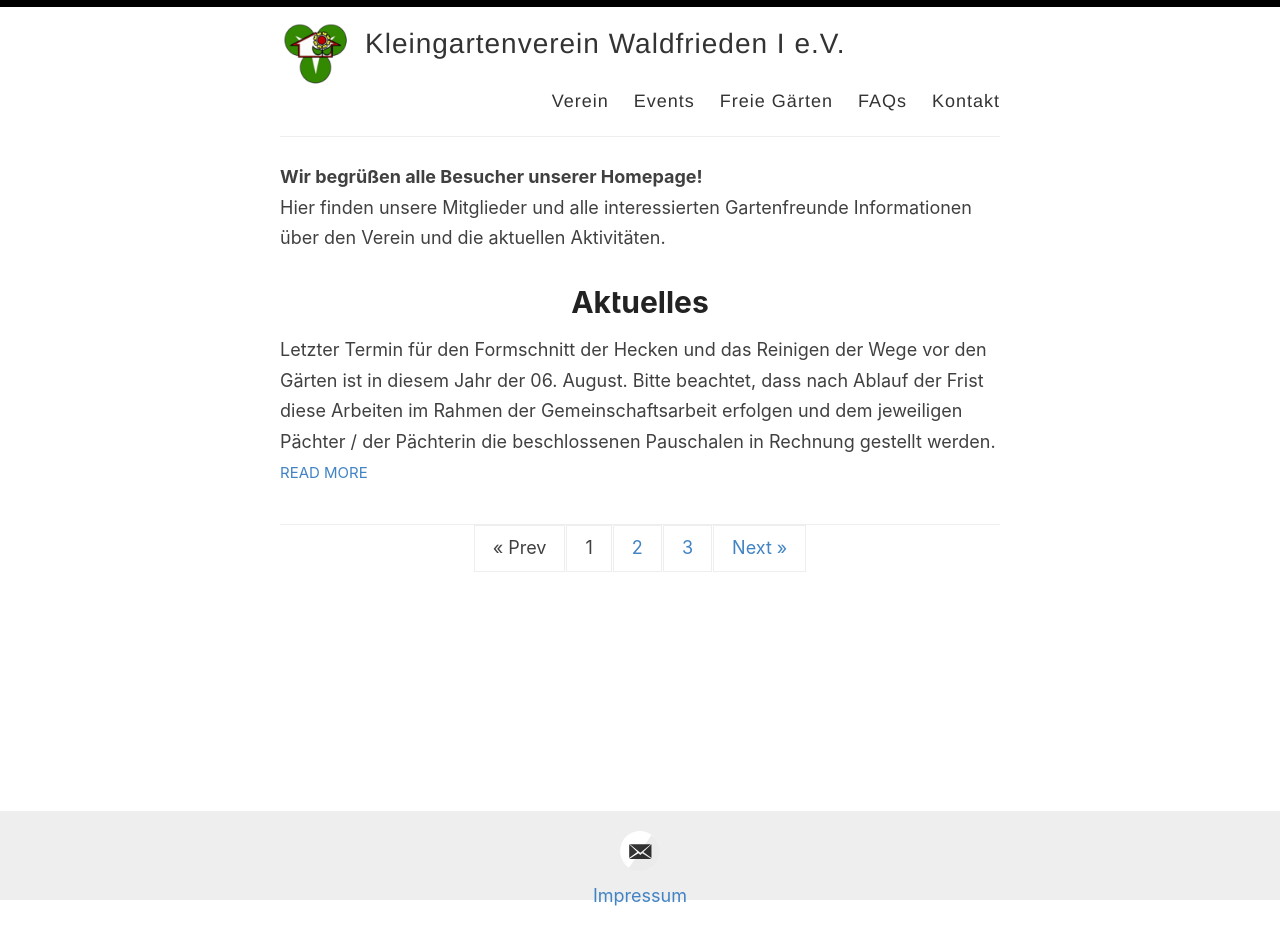
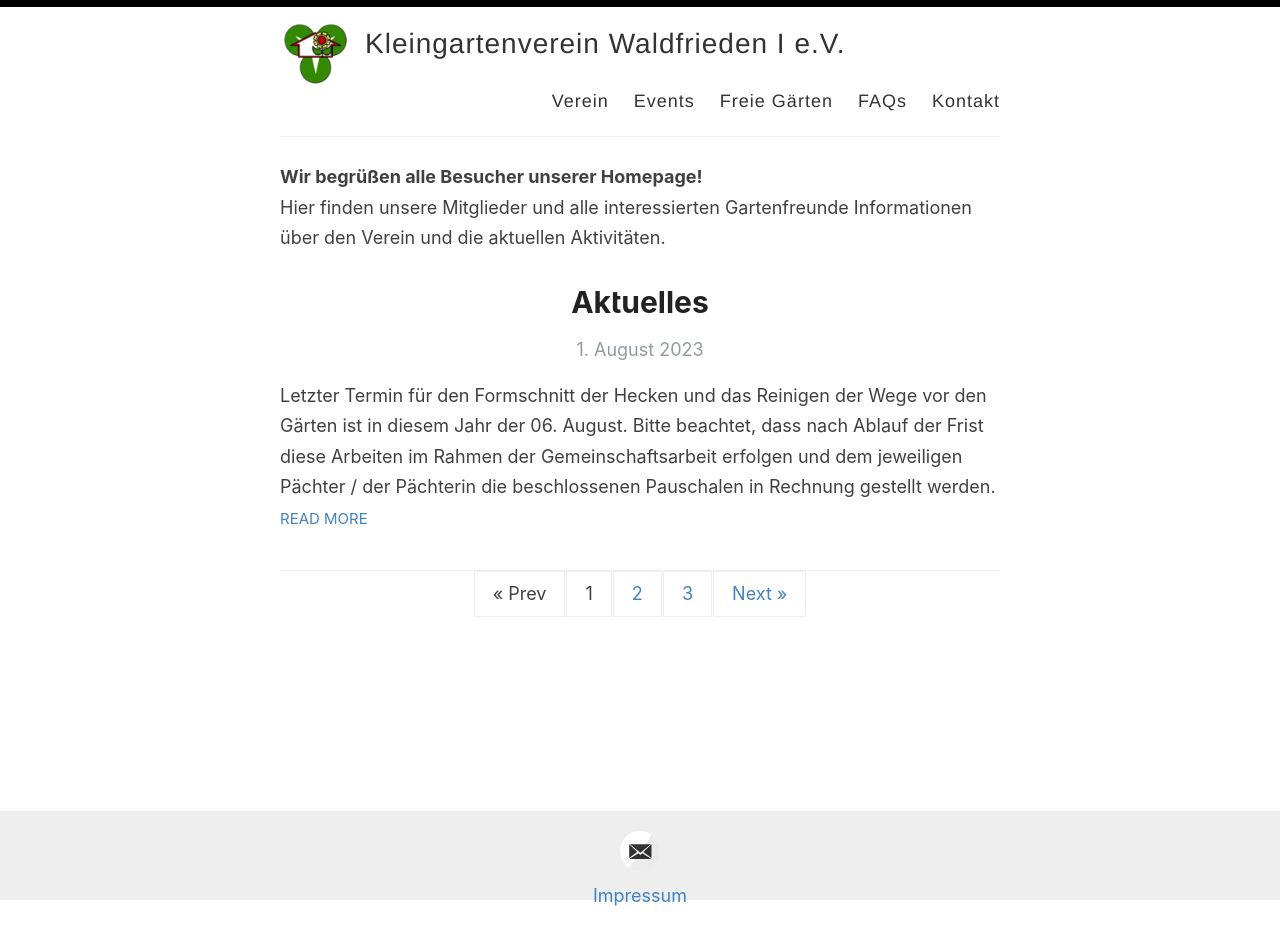
Before and after one commit to der-Frankie/kgv-website-dev.github.io, a Jekyll site: the page built from index.html, in a window 1280 px wide. Built offline with Jekyll 4.4.1, drawn with Linux system fonts in a browser that asks for light colours; the list of posts is cut into pages by our own code.

Commit message:
Update index.html

```diff
--- a/index.html
+++ b/index.html
@@ -19,8 +19,8 @@ layout: default
 
         <div>
           <p class="post_date">
-            {{ page.date | date: "%-d." }}
-            {% assign m = page.date | date: "%-m" %}{% case m %}
+            {{ post.date | date: "%-d." }}
+            {% assign m = post.date | date: "%-m" %}{% case m %}
         {% when '1' %}Januar
         {% when '2' %}Februar
         {% when '3' %}März
@@ -34,7 +34,7 @@ layout: default
         {% when '11' %}November
         {% when '12' %}Dezember
               {% endcase %}
-            {{ page.date | date: "%Y" }}
+            {{ post.date | date: "%Y" }}
           </p>
         </div>
       </a>
```
